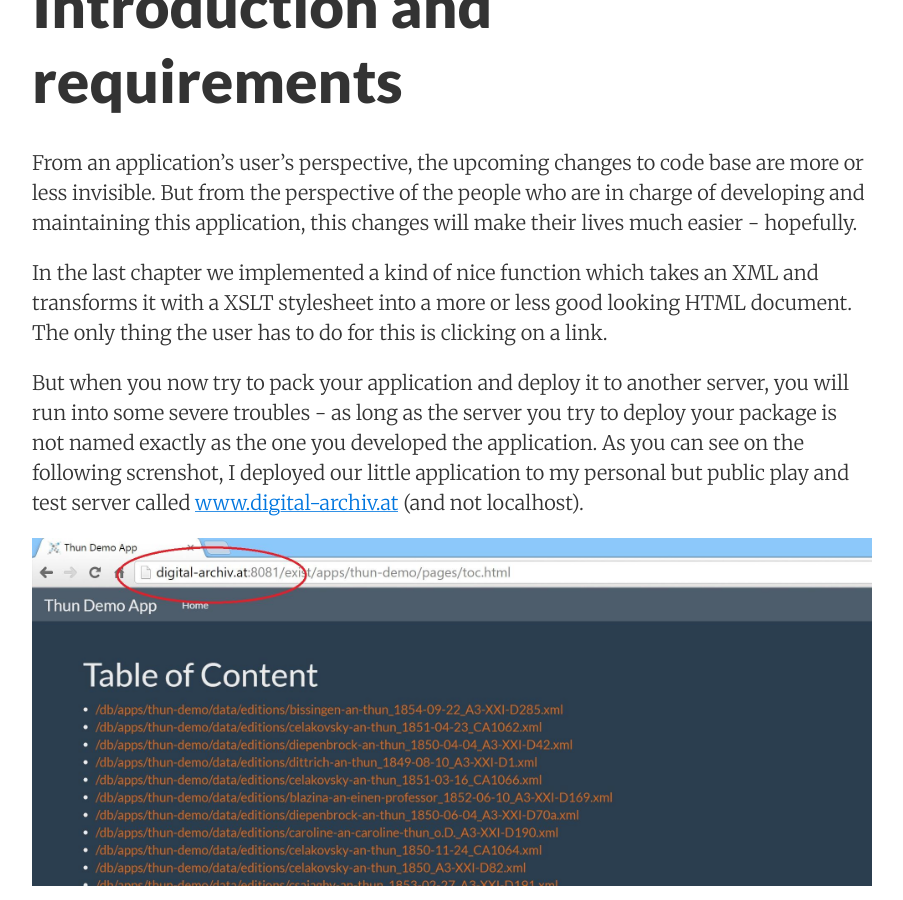
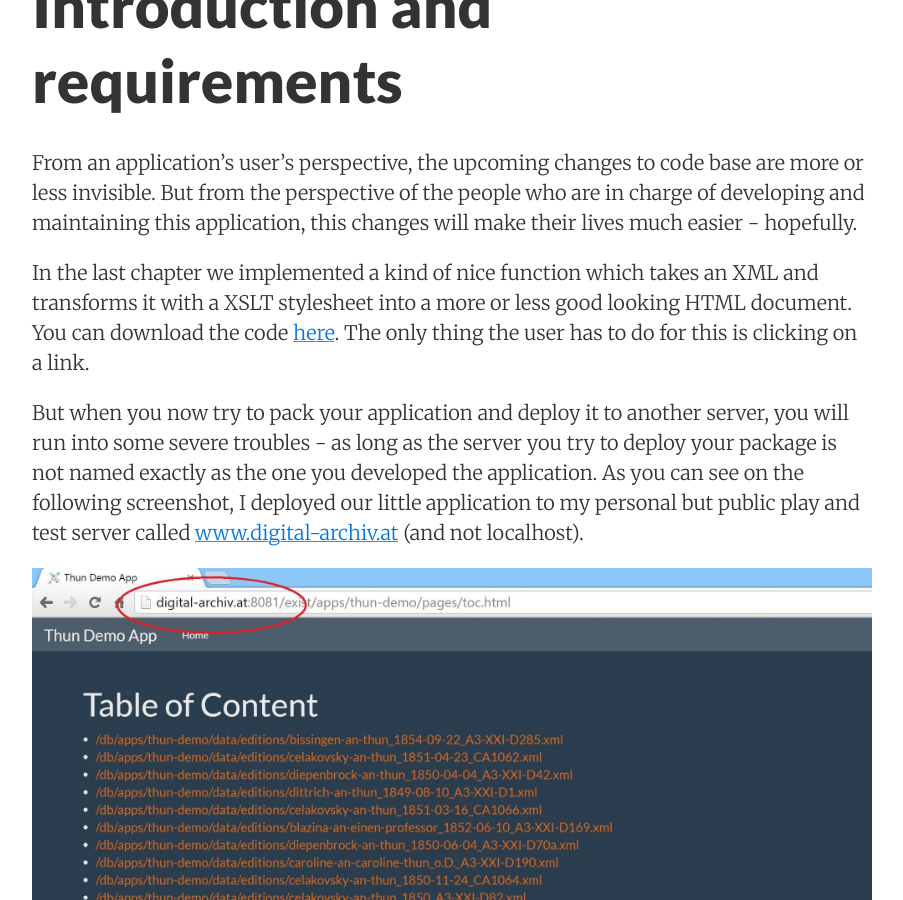
Before and after one commit to acdh-oeaw/generic-de-web-app, a Jekyll site: the page built from _posts/2016-08-14-part-5-clean-up-the-code.md, in a window 1280 px wide and 900 px high, scrolled down 424 px. Shown: the whole window, without its empty margins (188-1091 px from the left). Built offline with Jekyll 4.4.1, drawn with Linux system fonts in a browser that asks for light colours.

Commit message:
added .xar for downloading

```diff
--- a/_posts/2016-08-14-part-5-clean-up-the-code.md
+++ b/_posts/2016-08-14-part-5-clean-up-the-code.md
@@ -10,9 +10,9 @@ categories: digital-edition
 
 From an application’s user’s perspective, the upcoming changes to code base are more or less invisible. But from the perspective of the people who are in charge of developing and maintaining this application, this changes will make their lives much easier - hopefully.
 
-In the last chapter we implemented a kind of nice function which takes an XML and transforms it with a XSLT stylesheet into a more or less good looking HTML document. The only thing the user has to do for this is clicking on a link.
+In the last chapter we implemented a kind of nice function which takes an XML and transforms it with a XSLT stylesheet into a more or less good looking HTML document. You can download the code [here]({{ site.baseurl }}/downloads/part-4/thun-demo-0.1.xar). The only thing the user has to do for this is clicking on a link.
 
-But when you now try to pack your application and deploy it to another server, you will run into some severe troubles - as long as the server you try to deploy your package is not named exactly as the one you developed the application. As you can see on the following screnshot, I deployed our little application to my personal but public play and test server called [www.digital-archiv.at](http://www.digital-archiv.at) (and not localhost).
+But when you now try to pack your application and deploy it to another server, you will run into some severe troubles - as long as the server you try to deploy your package is not named exactly as the one you developed the application. As you can see on the following screenshot, I deployed our little application to my personal but public play and test server called [www.digital-archiv.at](http://www.digital-archiv.at) (and not localhost).
 
 ![image alt text]({{ site.baseurl }}/images/part-5/image_0.jpg)
 
```
Also changed, not shown: _posts/2016-08-12-part-3-table-of-content.md (+1 -1 lines), _posts/2016-08-13-part-4-xslt-transformation.md (+1 -1 lines), _posts/2016-08-15-part-6-rename-the-app.md (+2 -2 lines), downloads/libraries/scroll-to-top/css/ap-scroll-top.min.css (added), downloads/libraries/scroll-to-top/js/ap-scroll-top.min.js (added), 11 other files.
